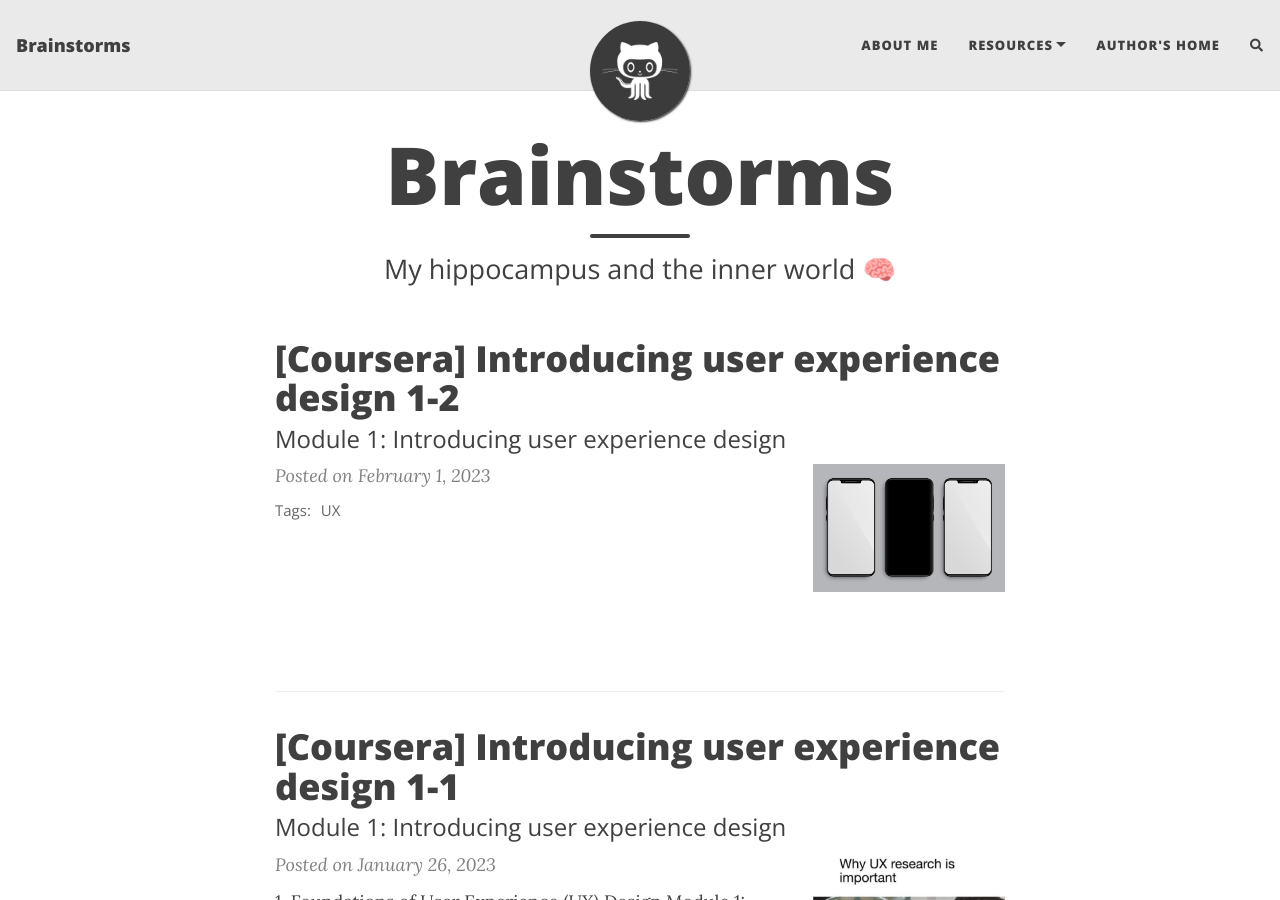
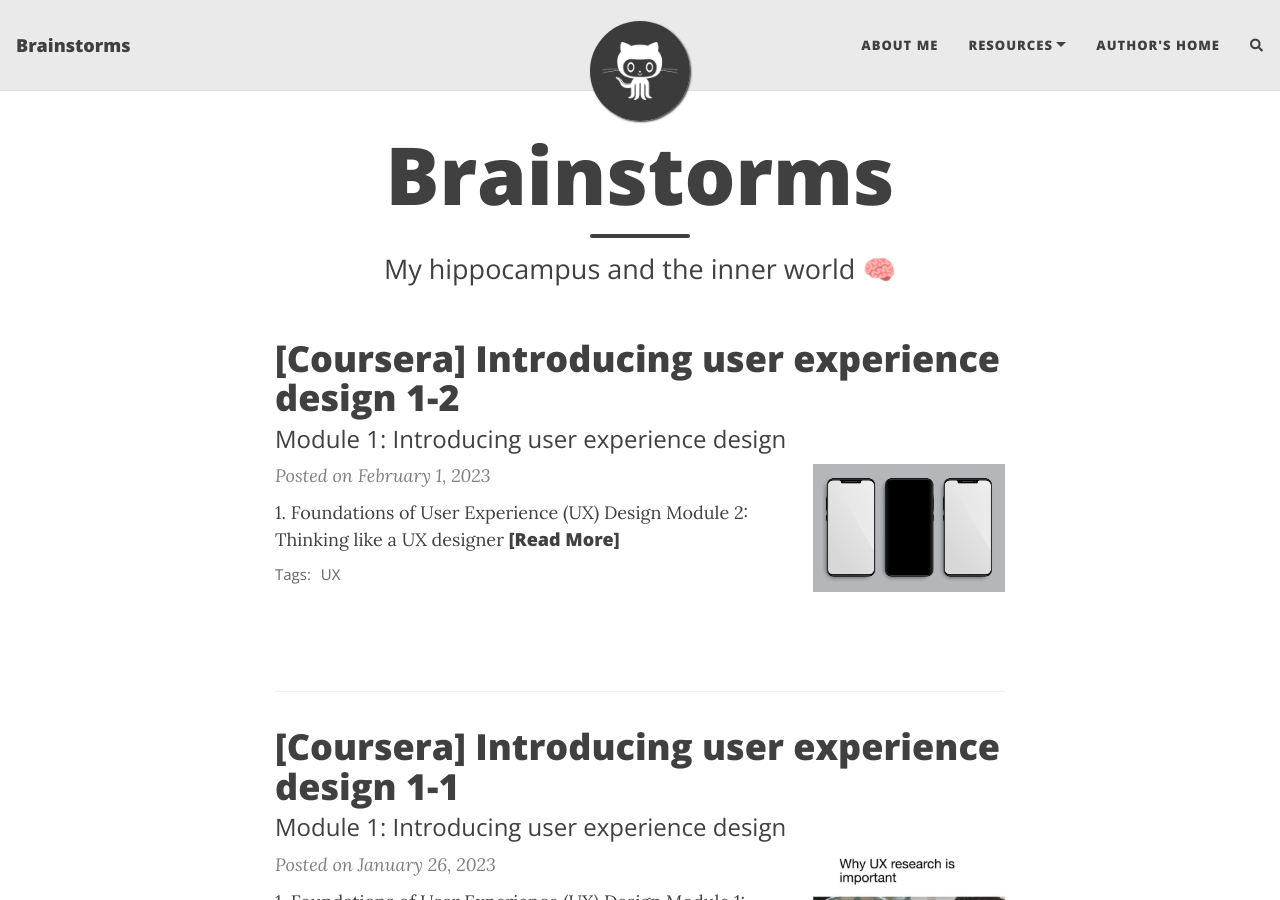
Before and after one commit to MinJ33/MinJ33.github.io, a Jekyll site: the page built from index.html, in a window 1280 px wide and 900 px high. Built offline with Jekyll 4.4.1, drawn with Linux system fonts in a browser that asks for light colours; nearby versions of some CDN libraries; the list of posts is cut into pages by our own code; comment, search, counter and statistics services are not loaded; some of the changed lines change nothing that is shown.

Commit message:
Add User centered design

```diff
--- a/_posts/2023-02-01-UX-Module1-2.md
+++ b/_posts/2023-02-01-UX-Module1-2.md
@@ -7,3 +7,45 @@
 share-img: /assets/img/module1-2_path.jpg
 tags: [UX]
 ---
+
+## 1. Foundations of User Experience (UX) Design
+### Module 2: Thinking like a UX designer
+
+> User-centered design
+
+- Focusing on real user problems reduces the impact of designer bias.
+- Puts the user front-and-center
+- As a UX designer, your goal is to keep the user at the center of every decision you make, and to do that, you need to get to know your user.
+#
+![](https://velog.velcdn.com/images/erica990604/post/716ee4a6-2469-41ec-a766-6544372e80b4/image.png)
+- 4 steps:
+	Understand: Understand how the user experiences the product or similar products.
+    Specify: Specify the end user's needs. Narrow down which end-user problem is the most important to solve.
+    Design: Design solutions to the end user's problem.
+    Evaluate: Evaluate your design against your end user's needs. You'll also do it by testing your product with real people
+
+Imp: It is impotant to keep in mind that **iteration** is the key.
+- Iteration: Doing something again, by building on previous versions and making tweaks.
+
+> Who are my users?
+
+Do my users have impairments or disabilities to consider?
+- The term accessibility refers to the design of products, devices, services, or environments for people with disabilities.
+- As a UX designer, it’s important to keep users with disabilities in mind as you design features or new products.
+- Example: inclusive product features that increase magnification, like enlarged fonts. Or features that help everyone understand videos, like closed captions.
+#
+How familiar are my users with technology?
+- User experience also includes paying attention to the needs of people who are about to become users. That is, the level of ***digital literacy*** of potential users is the key.
+- Digital literacy: the ability to use information and communication technologies to find, evaluate, create, and communicate information, requiring both cognitive and technical skills.
+- Example: People with limited digital literacy might not know what "swipe" means in relation to a touchscreen.
+#
+How are my users accessing the product or service?
+- Not all users will access to product or service in the same way due to the cost and availability of devices and internet services.
+- As a UX designer, you should try to find ways to take the offline experience into account as well.
+#
+Where are my users accessing the product or service?
+- Keep in mind that cultures and norms are ever-changing as people integrate and recontextualize technology in their lives.
+- So you’ll need to continue to research potential users to identify shifts in user problems, preferences, and usage patterns over time.
+- Example: a user might want to read in Hindi but type using the English keyboard.
+#
+-The goal for user research is to get the widest possible selection of potential users to include as research participants. Make sure to consider income level; demographic data such as age, gender, and ethnicity; educational background; and geographic location.
```
